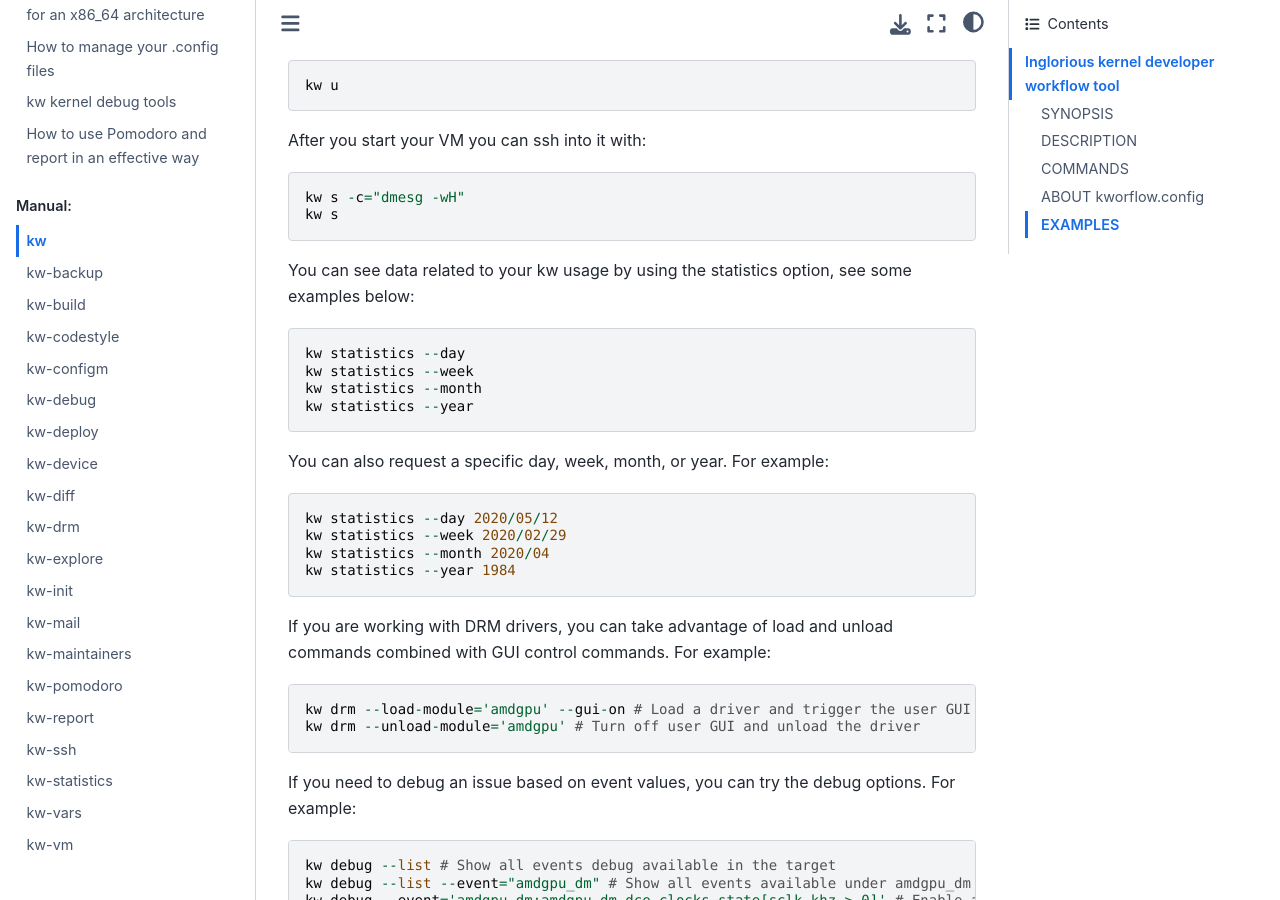
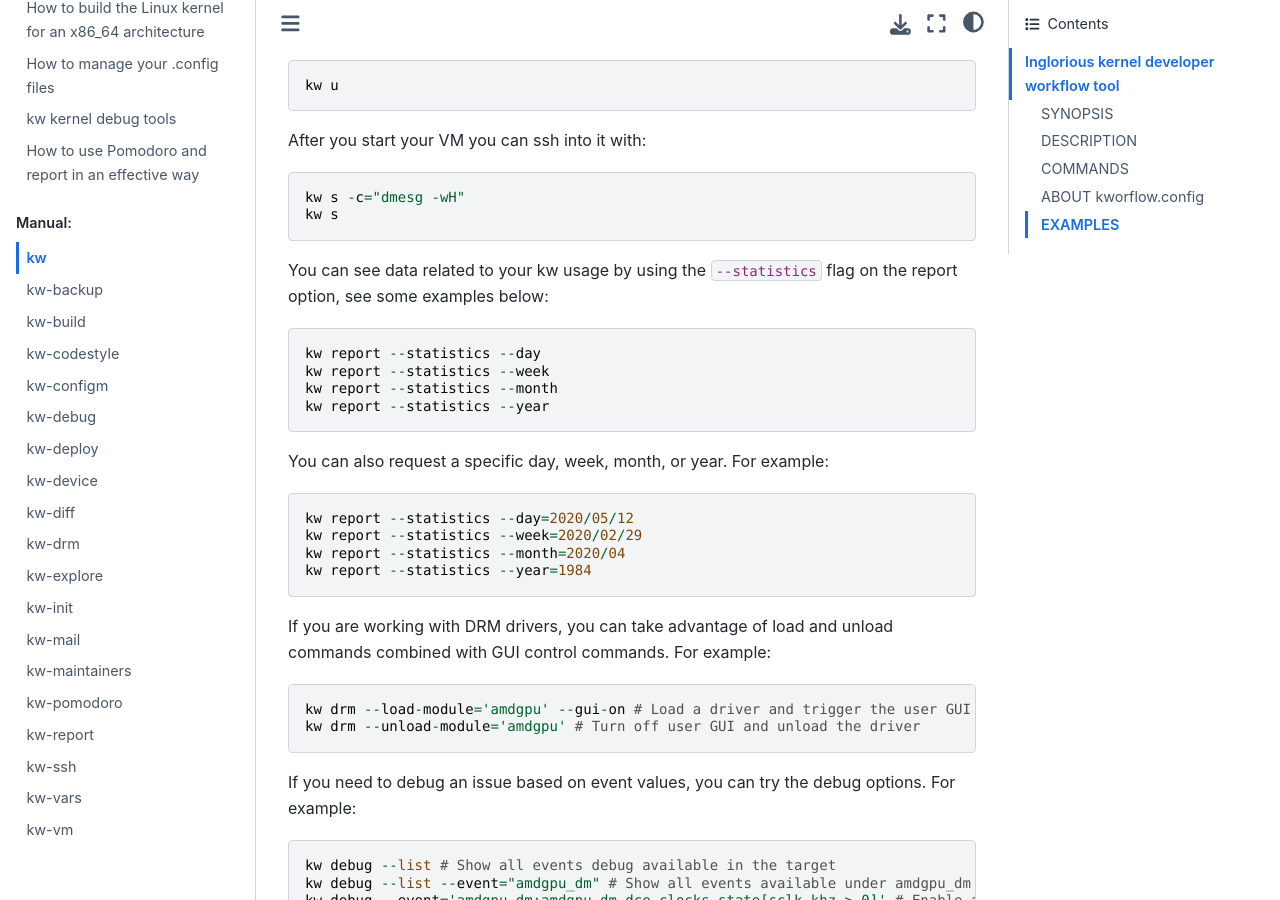
Before and after one commit to kworkflow/kworkflow, a Sphinx documentation site: the page built from documentation/man/kw.rst, in a window 1280 px wide and 900 px high, scrolled down 7487 px. Built offline with Sphinx 7.4.7 and the Sphinx Book theme 1.1.4, drawn with Linux system fonts in a browser that asks for light colours; some of the changed text lies outside the part shown.

Commit message:
src: report: refactor statistics as a flag under report
Refactor the statistics feature to become a flag for report and removes
the option to call it as a feature.

Reviewed-by: Rodrigo Siqueira <rodrigosiqueiramelo@gmail.com>
Signed-off-by: Caique de Camargo<caique.de.camargo@hotmail.com>
Signed-off-by: Enzo Shiraishi<enzo.shiraishi@gmail.com>
Signed-off-by: Lucas Theodoro Guimaraes de Almeida <lucastheo.g.a@gmail.com>

```diff
--- a/documentation/conf.py
+++ b/documentation/conf.py
@@ -172,7 +172,6 @@ man_pages = [
     ('man/features/pomodoro', 'pomodoro', 'pomodoro style time management', [author], 1),
     ('man/features/report', 'report', 'user data report support', [author], 1),
     ('man/features/ssh', 'ssh', 'ssh access', [author], 1),
-    ('man/features/statistics', 'statistics', 'statistics about kw', [author], 1),
     ('man/features/vars', 'vars', 'view kw config values', [author], 1),
     ('man/features/vm', 'vm', 'commands to work with QEMU VMs', [author], 1),
 ]
--- a/documentation/man/kw.rst
+++ b/documentation/man/kw.rst
@@ -100,7 +100,7 @@ the previous sections.
   | :ref:`kw-configm<configm-doc>`
   | :ref:`kw-vars<vars-doc>`
   | :ref:`kw-diff<diff-doc>`
-  | :ref:`kw-statistics<statistics-doc>`
+  | :ref:`kw-report<report-doc>`
   | :ref:`kw-pomodoro<pomodoro-doc>`
   | :ref:`kw-mail<mail-doc>`
 
@@ -288,20 +288,20 @@ After you start your VM you can ssh into it with::
   kw s -c="dmesg -wH"
   kw s
 
-You can see data related to your kw usage by using the statistics option, see
-some examples below::
+You can see data related to your kw usage by using the ``--statistics`` flag on
+the report option, see some examples below::
 
-  kw statistics --day
-  kw statistics --week
-  kw statistics --month
-  kw statistics --year
+  kw report --statistics --day
+  kw report --statistics --week
+  kw report --statistics --month
+  kw report --statistics --year
 
 You can also request a specific day, week, month, or year. For example::
 
-  kw statistics --day 2020/05/12
-  kw statistics --week 2020/02/29
-  kw statistics --month 2020/04
-  kw statistics --year 1984
+  kw report --statistics --day=2020/05/12
+  kw report --statistics --week=2020/02/29
+  kw report --statistics --month=2020/04
+  kw report --statistics --year=1984
 
 If you are working with DRM drivers, you can take advantage of load and unload
 commands combined with GUI control commands. For example::
```
Also changed, not shown: documentation/man/features/report.rst (+36 -0 lines), documentation/man/features/statistics.rst (deleted, +0 -69 lines), 7 other files.
